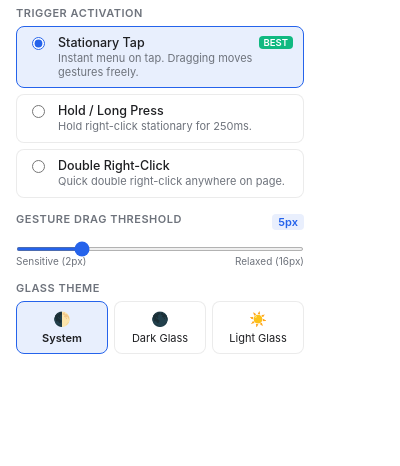
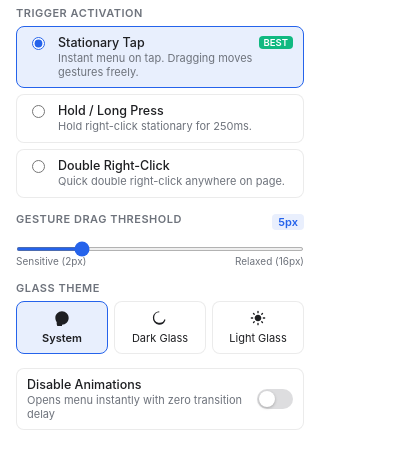
Before and after one commit to naitiktuxx/quickright, a browser extension: page popup/popup.html in a window 400 px wide. Shown: the part 70-536 px from the top of the page. Drawn offline with Linux system fonts and the light colour scheme.

Commit message:
feat: remove emojis and add disable animations toggle

```diff
--- a/popup/popup.css
+++ b/popup/popup.css
@@ -214,7 +214,7 @@ h2 {
   display: flex;
   flex-direction: column;
   align-items: center;
-  gap: 4px;
+  gap: 5px;
   padding: 8px 4px;
   background: var(--card-bg);
   border: 1px solid var(--border-color);
@@ -235,12 +235,88 @@ h2 {
   font-weight: 600;
 }
 
-.theme-icon {
-  font-size: 14px;
+.theme-svg {
+  width: 16px;
+  height: 16px;
+  fill: currentColor;
 }
 
 .theme-name {
   font-size: 11px;
+}
+
+/* Toggle Switch */
+.toggle-row {
+  display: flex;
+  align-items: center;
+  justify-content: space-between;
+  gap: 12px;
+  padding: 8px 10px;
+  border: 1px solid var(--border-color);
+  border-radius: 8px;
+  background: var(--card-bg);
+}
+
+.toggle-label {
+  display: block;
+  font-size: 12.5px;
+  font-weight: 500;
+  color: var(--text-primary);
+  cursor: pointer;
+}
+
+.toggle-desc {
+  display: block;
+  font-size: 11px;
+  color: var(--text-secondary);
+  margin-top: 1px;
+}
+
+.switch {
+  position: relative;
+  display: inline-block;
+  width: 36px;
+  height: 20px;
+  flex-shrink: 0;
+}
+
+.switch input {
+  opacity: 0;
+  width: 0;
+  height: 0;
+}
+
+.switch-slider {
+  position: absolute;
+  cursor: pointer;
+  top: 0;
+  left: 0;
+  right: 0;
+  bottom: 0;
+  background-color: rgba(120, 120, 128, 0.25);
+  transition: 0.2s cubic-bezier(0.2, 0, 0, 1);
+  border-radius: 20px;
+}
+
+.switch-slider:before {
+  position: absolute;
+  content: "";
+  height: 16px;
+  width: 16px;
+  left: 2px;
+  bottom: 2px;
+  background-color: white;
+  transition: 0.2s cubic-bezier(0.2, 0, 0, 1);
+  border-radius: 50%;
+  box-shadow: 0 1px 3px rgba(0, 0, 0, 0.25);
+}
+
+.switch input:checked + .switch-slider {
+  background-color: var(--accent-color);
+}
+
+.switch input:checked + .switch-slider:before {
+  transform: translateX(16px);
 }
 
 .footer {
--- a/popup/popup.html
+++ b/popup/popup.html
@@ -71,17 +71,30 @@
       <label class="section-title">Glass Theme</label>
       <div class="theme-grid">
         <button type="button" class="theme-card" data-theme="auto">
-          <span class="theme-icon">🌓</span>
+          <svg class="theme-svg" viewBox="0 0 24 24"><path d="M12 2C6.48 2 2 6.48 2 12s4.48 10 10 10 10-4.48 10-10S17.52 2 12 2zm0 18v-8c-4.42 0-8 3.58-8 8s3.58 8 8 8z" fill="currentColor"/></svg>
           <span class="theme-name">System</span>
         </button>
         <button type="button" class="theme-card" data-theme="dark">
-          <span class="theme-icon">🌑</span>
+          <svg class="theme-svg" viewBox="0 0 24 24"><path d="M12.3 2a10 10 0 0 0-1.9 20 10 10 0 0 0 9.6-6.8 1 1 0 0 0-1.2-1.3 8 8 0 1 1-7.8-10.7 1 1 0 0 0-1.3-1.2h-.4z" fill="currentColor"/></svg>
           <span class="theme-name">Dark Glass</span>
         </button>
         <button type="button" class="theme-card" data-theme="light">
-          <span class="theme-icon">☀️</span>
+          <svg class="theme-svg" viewBox="0 0 24 24"><path d="M12 7c-2.76 0-5 2.24-5 5s2.24 5 5 5 5-2.24 5-5-2.24-5-5-5zM2 13h2c.55 0 1-.45 1-1s-.45-1-1-1H2c-.55 0-1 .45-1 1s.45 1 1 1zm18 0h2c.55 0 1-.45 1-1s-.45-1-1-1h-2c-.55 0-1 .45-1 1s.45 1 1 1zM11 2v2c0 .55.45 1 1 1s1-.45 1-1V2c0-.55-.45-1-1-1s-1 .45-1 1zm0 18v2c0 .55.45 1 1 1s1-.45 1-1v-2c0-.55-.45-1-1-1s-1 .45-1 1zM5.99 4.58a.996.996 0 0 0-1.41 0 .996.996 0 0 0 0 1.41l1.06 1.06c.39.39 1.03.39 1.41 0s.39-1.03 0-1.41L5.99 4.58zm12.37 12.37a.996.996 0 0 0-1.41 0 .996.996 0 0 0 0 1.41l1.06 1.06c.39.39 1.03.39 1.41 0s.39-1.03 0-1.41l-1.06-1.06zm1.06-10.96a.996.996 0 0 0 0-1.41.996.996 0 0 0-1.41 0l-1.06 1.06c-.39.39-.39 1.03 0 1.41s1.03.39 1.41 0l1.06-1.06zM7.05 18.36a.996.996 0 0 0 0-1.41.996.996 0 0 0-1.41 0l-1.06 1.06c-.39.39-.39 1.03 0 1.41s1.03.39 1.41 0l1.06-1.06z" fill="currentColor"/></svg>
           <span class="theme-name">Light Glass</span>
         </button>
+      </div>
+    </div>
+
+    <div class="section">
+      <div class="toggle-row">
+        <div>
+          <label class="toggle-label" for="disableAnimations">Disable Animations</label>
+          <span class="toggle-desc">Opens menu instantly with zero transition delay</span>
+        </div>
+        <label class="switch">
+          <input type="checkbox" id="disableAnimations">
+          <span class="switch-slider"></span>
+        </label>
       </div>
     </div>
   </div>
--- a/popup/popup.js
+++ b/popup/popup.js
@@ -5,6 +5,7 @@ document.addEventListener('DOMContentLoaded', async () => {
   const thresholdSlider = document.getElementById('dragThreshold');
   const thresholdValue = document.getElementById('thresholdValue');
   const themeCards = document.querySelectorAll('.theme-card');
+  const disableAnimationsCheckbox = document.getElementById('disableAnimations');
   const savedIndicator = document.getElementById('savedIndicator');
 
   let saveTimeout = null;
@@ -20,7 +21,8 @@ document.addEventListener('DOMContentLoaded', async () => {
   const settings = await chrome.storage.sync.get({
     triggerMode: 'tap',
     theme: 'auto',
-    movementThreshold: 5
+    movementThreshold: 5,
+    disableAnimations: false
   });
 
   // 1. Trigger mode
@@ -66,4 +68,11 @@ document.addEventListener('DOMContentLoaded', async () => {
       notifySaved();
     });
   });
+
+  // 4. Disable animations toggle
+  disableAnimationsCheckbox.checked = Boolean(settings.disableAnimations);
+  disableAnimationsCheckbox.addEventListener('change', async () => {
+    await chrome.storage.sync.set({ disableAnimations: disableAnimationsCheckbox.checked });
+    notifySaved();
+  });
 });
```
Also changed, not shown: content.js (+6 -4 lines), menu.css (+12 -0 lines).
